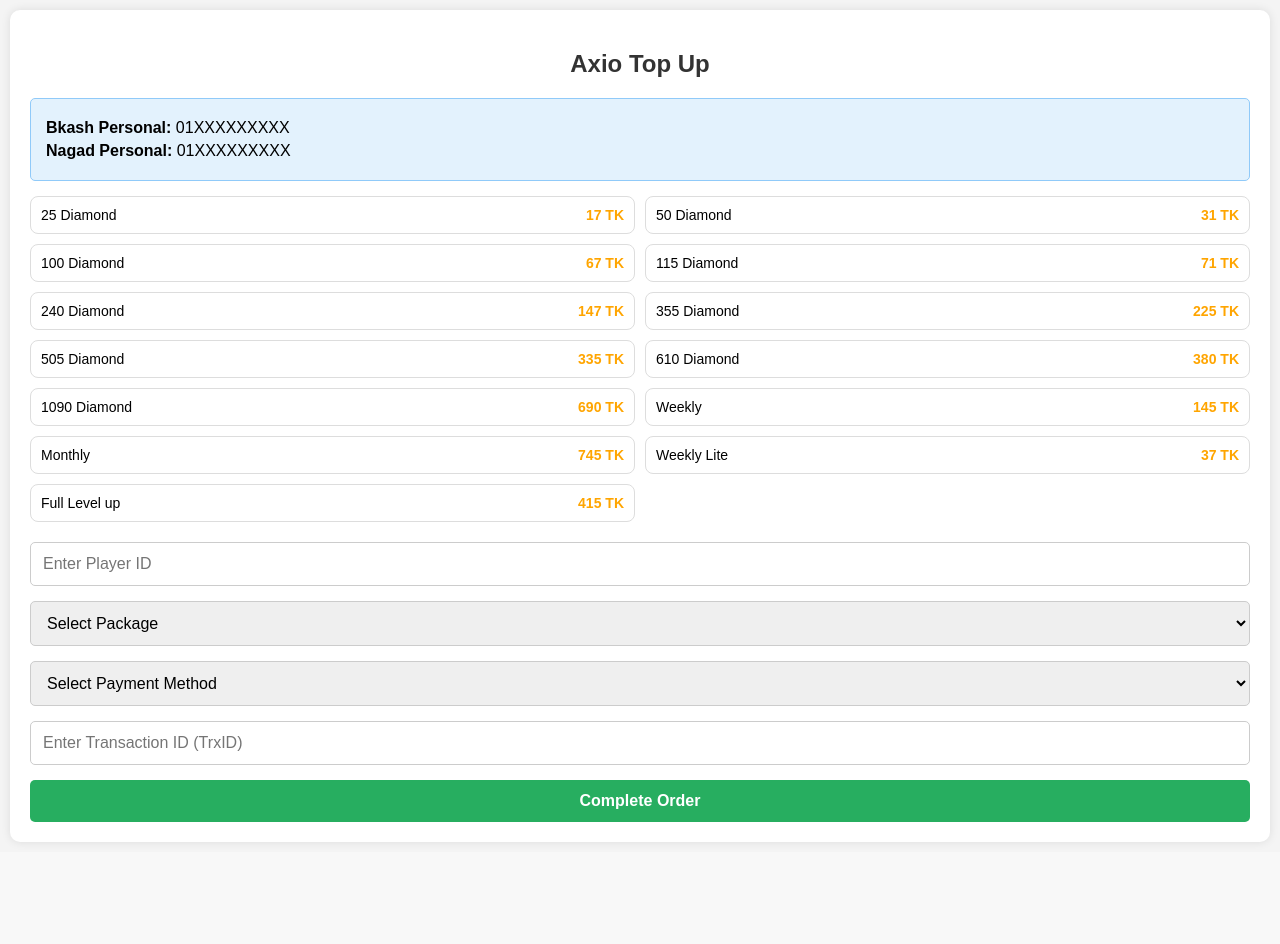
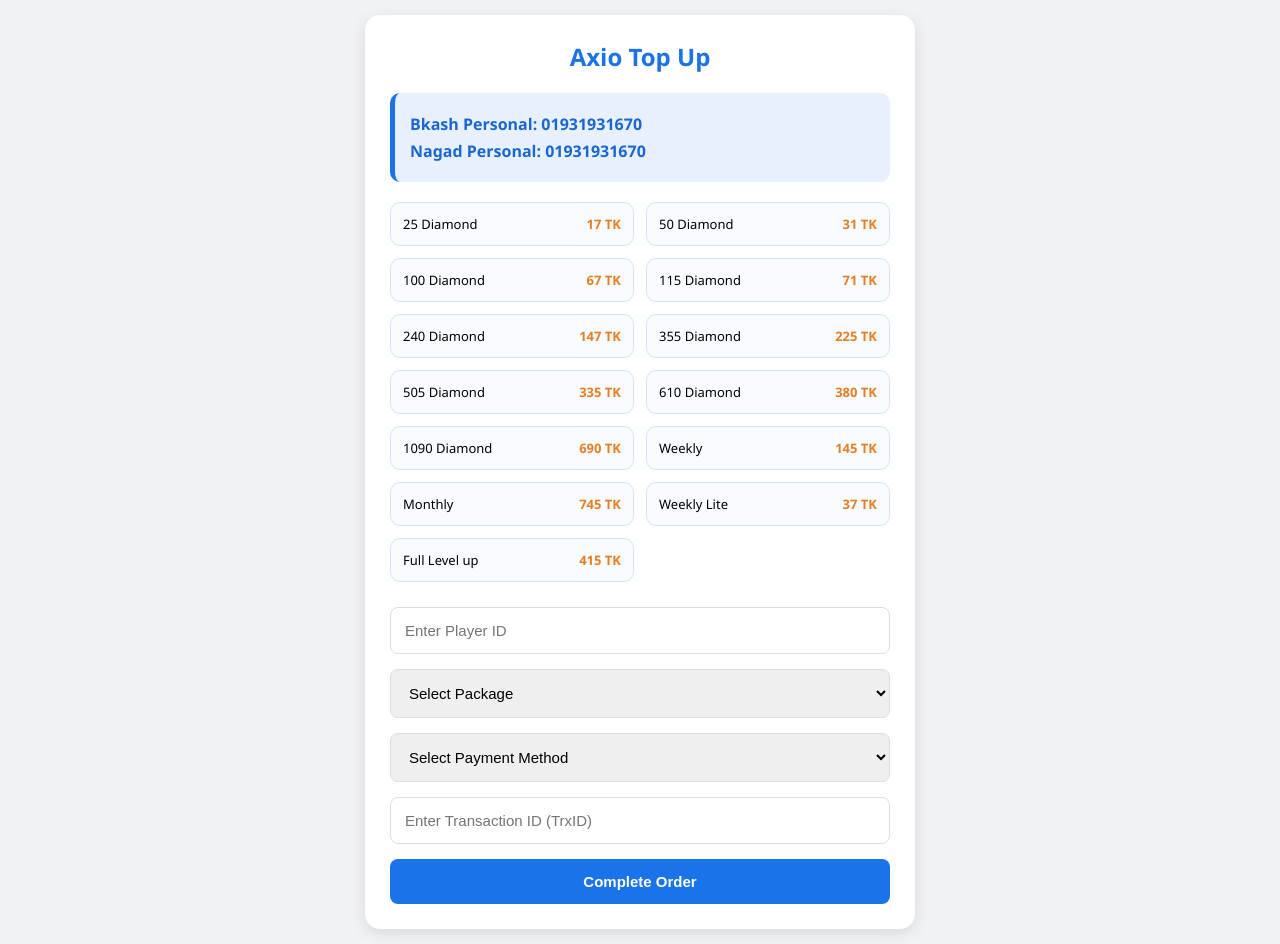
Before and after one commit to noyonahmedirfan69-cmd/axio-topup, a Flask app: page / in a window 1280 px wide. Before the commit the page ends 844 px from the top, so only its background shows below. Run offline with Flask 3, Linux system fonts and the light colour scheme.

Commit message:
Blue theme with new numbers

```diff
--- a/templates/index.html
+++ b/templates/index.html
@@ -5,24 +5,28 @@
     <meta name="viewport" content="width=device-width, initial-scale=1.0">
     <title>Axio Top Up</title>
     <style>
-        body { font-family: sans-serif; background-color: #f4f4f4; margin: 0; padding: 10px; }
-        .container { background: white; padding: 20px; border-radius: 10px; box-shadow: 0 0 10px rgba(0,0,0,0.1); }
-        h2 { text-align: center; color: #333; }
-        .packages-container { display: grid; grid-template-columns: repeat(2, 1fr); gap: 10px; margin-bottom: 20px; }
-        .package-card { border: 1px solid #ddd; padding: 10px; border-radius: 8px; font-size: 14px; background: #fff; }
-        .price { float: right; color: orange; font-weight: bold; }
+        body { font-family: "Segoe UI", Tahoma, Geneva, Verdana, sans-serif; background-color: #f0f2f5; margin: 0; padding: 15px; }
+        .container { background: white; padding: 25px; border-radius: 15px; box-shadow: 0 4px 15px rgba(0,0,0,0.1); max-width: 500px; margin: auto; }
+        h2 { text-align: center; color: #1a73e8; margin-top: 0; }
+        .payment-info { background: #e8f0fe; padding: 15px; border-radius: 10px; border-left: 5px solid #1a73e8; margin-bottom: 20px; }
+        .payment-info p { margin: 5px 0; color: #1967d2; font-weight: bold; }
+        .packages-container { display: grid; grid-template-columns: repeat(2, 1fr); gap: 12px; margin-bottom: 25px; }
+        .package-card { border: 1px solid #d1e3fa; padding: 12px; border-radius: 10px; font-size: 13px; background: #f8fbff; transition: 0.3s; }
+        .package-card:hover { border-color: #1a73e8; }
+        .price { float: right; color: #e67e22; font-weight: bold; }
         form { display: flex; flex-direction: column; gap: 15px; }
-        input, select, button { padding: 12px; border: 1px solid #ccc; border-radius: 5px; font-size: 16px; }
-        button { background-color: #27ae60; color: white; border: none; cursor: pointer; font-weight: bold; }
-        .payment-info { background: #e3f2fd; padding: 15px; border-radius: 5px; border: 1px solid #90caf9; margin-bottom: 15px; }
+        input, select, button { padding: 14px; border: 1px solid #ddd; border-radius: 8px; font-size: 15px; outline: none; }
+        input:focus { border-color: #1a73e8; }
+        button { background-color: #1a73e8; color: white; border: none; cursor: pointer; font-weight: bold; transition: 0.3s; }
+        button:hover { background-color: #1557b0; }
     </style>
 </head>
 <body>
 <div class="container">
     <h2>Axio Top Up</h2>
     <div class="payment-info">
-        <p style="margin: 5px 0;"><b>Bkash Personal:</b> 01XXXXXXXXX</p>
-        <p style="margin: 5px 0;"><b>Nagad Personal:</b> 01XXXXXXXXX</p>
+        <p>Bkash Personal: 01931931670</p>
+        <p>Nagad Personal: 01931931670</p>
     </div>
     <div class="packages-container">
         <div class="package-card">25 Diamond <span class="price">17 TK</span></div>
```
